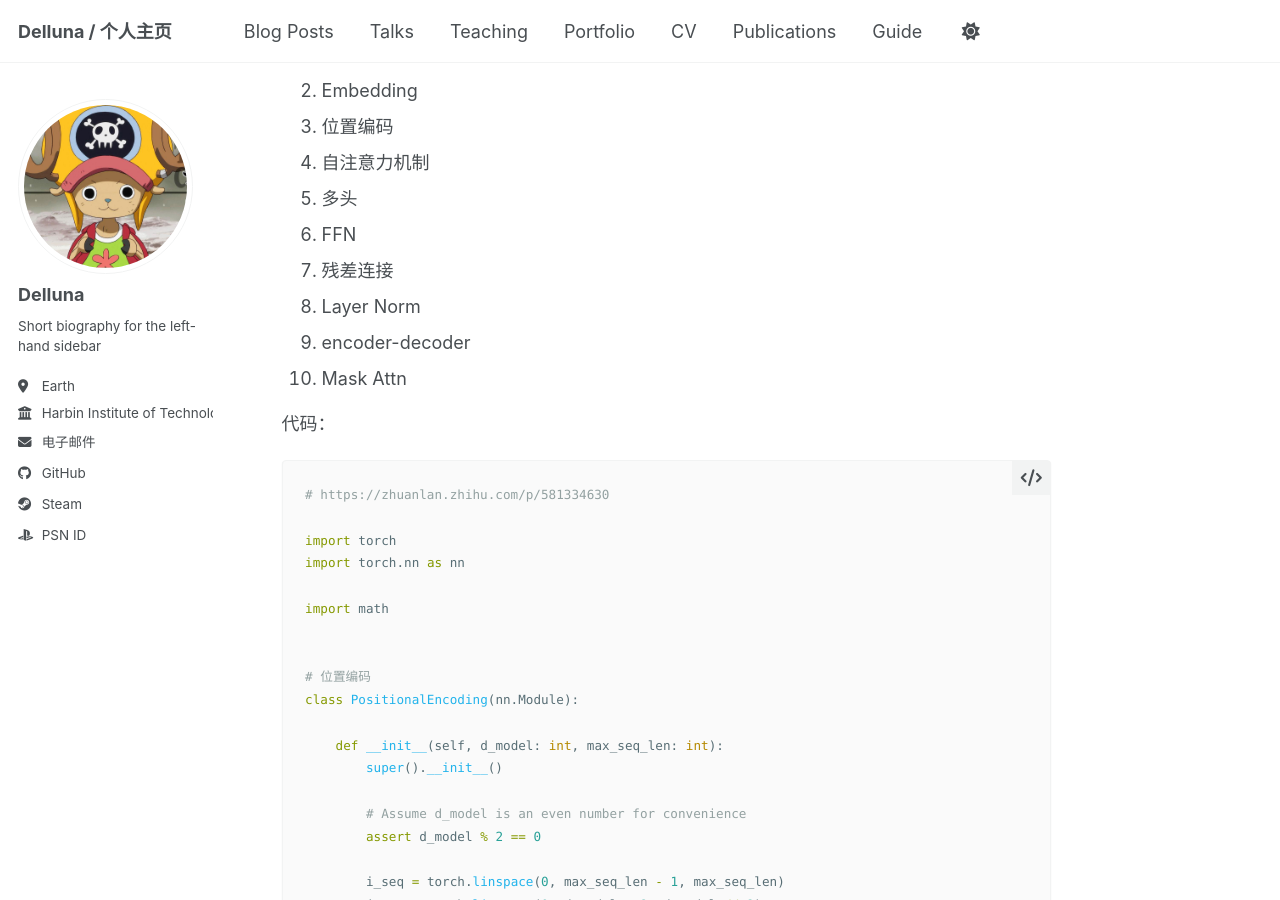
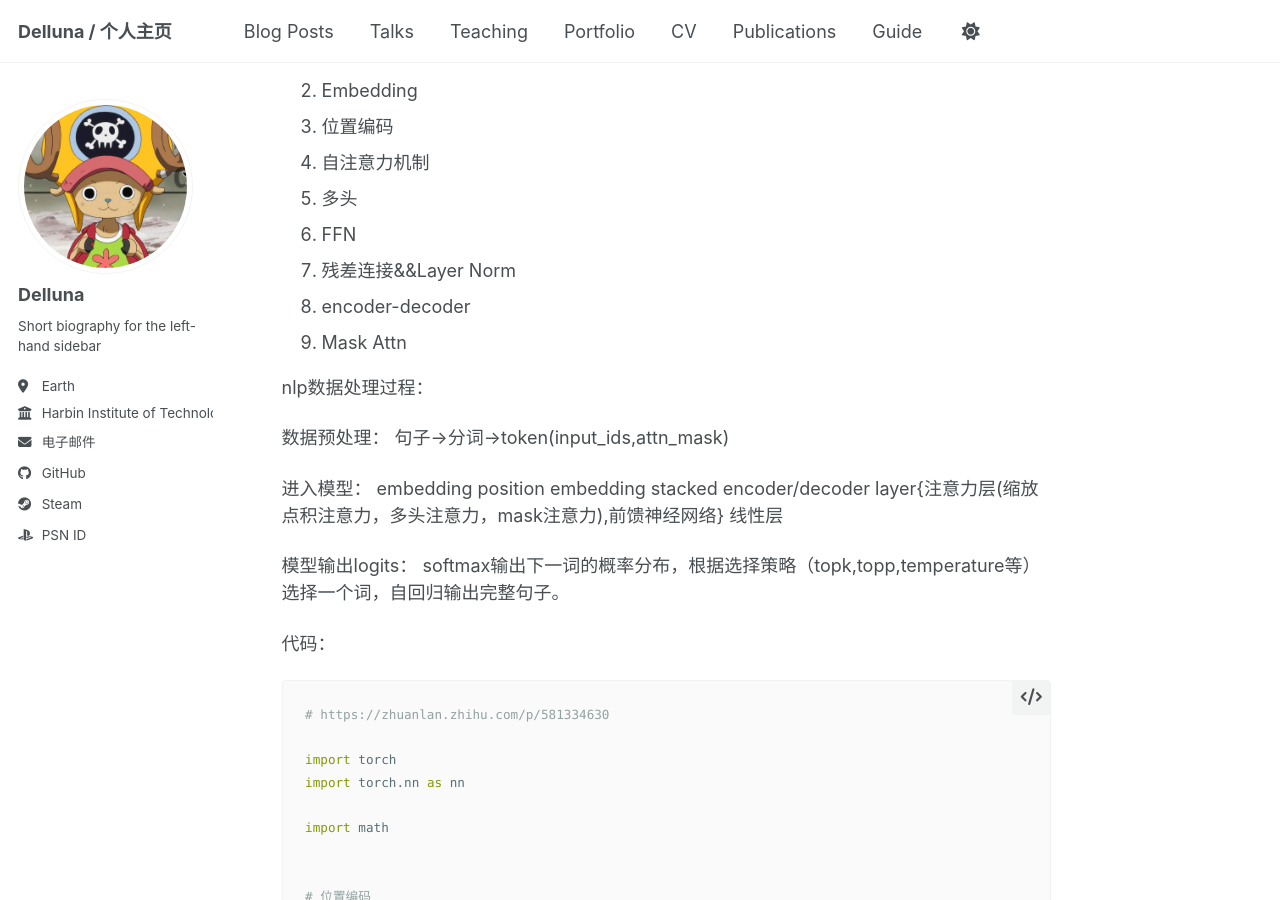
Before and after one commit to Delluna/Delluna.github.io, a Jekyll site: the page built from _posts/2026-05-08-Transformer.md, in a window 1280 px wide and 900 px high, scrolled down 462 px. Built offline with Jekyll 4.4.1, drawn with Linux system fonts in a browser that asks for light colours; a script bundle is joined from its source files by our own code; library files that are not in the unit come from our copies.

Commit message:
Update 2026-05-08-Transformer.md

```diff
--- a/_posts/2026-05-08-Transformer.md
+++ b/_posts/2026-05-08-Transformer.md
@@ -22,10 +22,23 @@ A description for Transformer.
 4. 自注意力机制
 5. 多头
 6. FFN
-7. 残差连接
-8. Layer Norm
-9. encoder-decoder
-10. Mask Attn
+7. 残差连接&&Layer Norm
+8. encoder-decoder
+9. Mask Attn
+
+nlp数据处理过程：
+
+数据预处理：
+句子->分词->token(input_ids,attn_mask)
+
+进入模型：
+embedding
+position embedding
+stacked encoder/decoder layer{注意力层(缩放点积注意力，多头注意力，mask注意力),前馈神经网络}
+线性层
+
+模型输出logits：
+softmax输出下一词的概率分布，根据选择策略（topk,topp,temperature等）选择一个词，自回归输出完整句子。
 
 代码：
 
```
